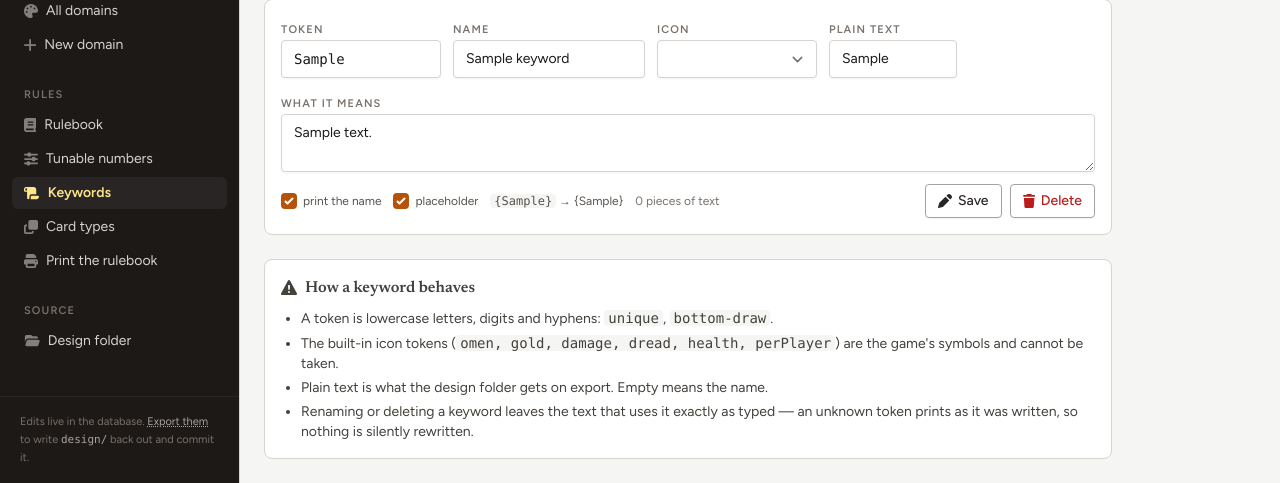
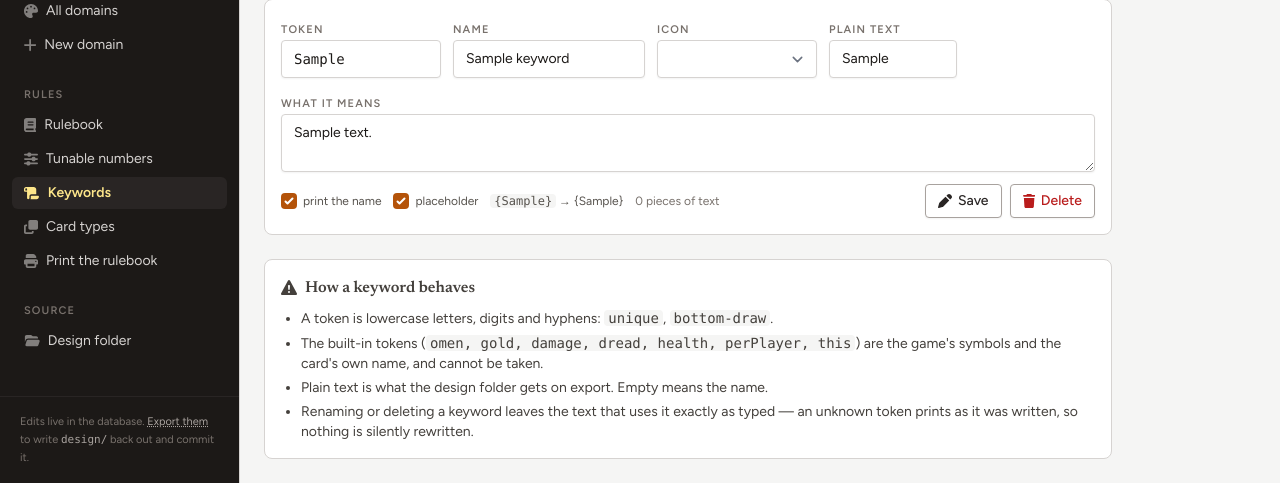
Before and after one commit to amyiludur/card-forging, a Laravel app: page /rules/keywords in a window 1280 px wide. Shown: the part 461-944 px from the top of the page. Run offline with Laravel 12, Linux system fonts and the light colour scheme; tables that the repository leaves empty hold one stand-in row (values such as "Sample post"); style sheets or scripts are compiled from the project's sources; parts of the project's set-up code (start-up, migrations or seed data) failed here and were passed over; some libraries are stand-ins or nearby versions.

Commit message:
Add {this}: card text that prints the card's own name
Typing {this} in any card text box writes that card's name onto the card,
in the print sheet, the preview and the editor's live preview, so renaming
a card renames it in its own text. Both halves of the markup do it; a
keyword can no longer be called "this"; the design folder keeps the token.

Co-Authored-By: Claude Opus 5.5 <noreply@anthropic.com>
Claude-Session: https://claude.ai/code/session_018tfVDRLQAryENND3Samowt

```diff
--- a/app/Http/Controllers/KeywordController.php
+++ b/app/Http/Controllers/KeywordController.php
@@ -56,7 +56,7 @@ class KeywordController extends Controller
             // Every icon is offerable: a keyword can print the game's own
             // symbols or any of the interface ones.
             'icons' => array_keys(Icons::forBrowser()),
-            'reserved' => array_keys(Markup::ICONS),
+            'reserved' => Markup::reservedTokens(),
         ]);
     }
 
@@ -97,7 +97,7 @@ class KeywordController extends Controller
             'token' => [
                 'required', 'string', 'max:40',
                 'regex:'.Keyword::TOKEN_PATTERN,
-                Rule::notIn(array_keys(Markup::ICONS)),
+                Rule::notIn(Markup::reservedTokens()),
                 Rule::unique('keywords', 'token')->ignore($keyword),
             ],
             'name' => ['required', 'string', 'max:60'],
@@ -109,7 +109,7 @@ class KeywordController extends Controller
             'sort' => ['nullable', 'integer', 'min:0'],
         ], [
             'token.regex' => 'A token is lowercase letters, digits and hyphens: unique, bottom-draw.',
-            'token.not_in' => 'That token is one of the game\'s icons already.',
+            'token.not_in' => 'That token is built in already: one of the game\'s icons, or {this} for the card\'s own name.',
         ]);
 
         return [
--- a/app/Models/Keyword.php
+++ b/app/Models/Keyword.php
@@ -35,10 +35,10 @@ class Keyword extends Model
         return $this->plain !== null && $this->plain !== '' ? $this->plain : $this->name;
     }
 
-    /** True when this token is one of the built-in icons, which always win. */
+    /** True when this token is built in: an icon, which always wins, or {this}. */
     public static function isReserved(string $token): bool
     {
-        return array_key_exists($token, Markup::ICONS);
+        return in_array($token, Markup::reservedTokens(), true);
     }
 
     /**
--- a/app/Support/Markup.php
+++ b/app/Support/Markup.php
@@ -16,6 +16,7 @@ use App\Models\RulesConfig;
  *   {config:startingOmen}                     a value from the rules config
  *   {dreadRule}                               the scenario's own Dread rule
  *   {dreadAmount}                             the Dread that scenario starts on
+ *   {this}                                    the name of the card it is on
  *
  * A newline is a line break on the card. Nothing else about the text is
  * formatting: there is no bold, no lists, no markdown.
@@ -29,6 +30,9 @@ use App\Models\RulesConfig;
  * pair for the number the dial starts on — and, like every other number on a
  * printed card, it prints the designer's equation rather than working it out,
  * because a card cannot know how many people are at the table.
+ *
+ * {this} is the card's own name, so text can say "Discard {this}" and keep
+ * saying the right thing when the card is renamed or copied.
  */
 class Markup
 {
@@ -83,6 +87,15 @@ class Markup
     private const PER_PLAYER = '/\{perPlayer\}/';
 
     /**
+     * The name of the card the text is on. Lowercase, so unlike {dreadRule}
+     * it does share the keyword namespace: {@see reservedTokens()} is what
+     * stops a keyword from ever being called "this".
+     */
+    public const THIS = 'this';
+
+    private const THIS_PATTERN = '/\{this\}/';
+
+    /**
      * @param  array  $config  key => value, the tunable numbers
      * @param  array  $keywords  token => the keyword's name, icon and definition
      * @param  string|null  $dreadRule  the Dread effect {dreadRule} writes out
@@ -93,6 +106,7 @@ class Markup
         private array $keywords = [],
         private ?string $dreadRule = null,
         private ?string $dreadAmount = null,
+        private ?string $cardName = null,
     ) {
     }
 
@@ -116,7 +130,30 @@ class Markup
      */
     public function withDread(?string $rule, ?string $amount): self
     {
-        return new self($this->config, $this->keywords, $rule, $amount);
+        return new self($this->config, $this->keywords, $rule, $amount, $this->cardName);
+    }
+
+    /**
+     * The same markup, on one card: {this} writes out that card's name.
+     *
+     * Set per card, like the Dread pair, so a page listing many cards gives
+     * each its own name. Null is text that is on no card — a rules page, a
+     * scenario's Dread effect on its own — where {this} is reported.
+     */
+    public function withName(?string $name): self
+    {
+        return new self($this->config, $this->keywords, $this->dreadRule, $this->dreadAmount, $name);
+    }
+
+    /**
+     * Tokens a keyword may not take: the icons, which always win, and {this},
+     * which always means the card's name.
+     *
+     * @return list<string>
+     */
+    public static function reservedTokens(): array
+    {
+        return [...array_keys(self::ICONS), self::THIS];
     }
 
     /**
@@ -131,6 +168,9 @@ class Markup
         $text = $this->expandDreadRule($text);
         // After the rule, so a Dread effect that quotes the number gets it.
         $text = $this->expandDreadAmount($text);
+        // After both, so a Dread effect saying {this} names each card it is
+        // quoted on.
+        $text = $this->expandName($text);
 
         if ($autoIcons) {
             $text = $this->autoIconise($text);
@@ -156,6 +196,14 @@ class Markup
         $escaped = preg_replace(
             self::DREAD_AMOUNT,
             '<span class="markup-missing">?dreadAmount</span>',
+            $escaped
+        );
+
+        // And for the name: text that is on no card, or a card with no name
+        // yet. Before the token pass, so it never reads as an unknown token.
+        $escaped = preg_replace(
+            self::THIS_PATTERN,
+            '<span class="markup-missing">?this</span>',
             $escaped
         );
 
@@ -250,11 +298,12 @@ class Markup
     /** Render markup to plain text, for exports and diffs. */
     public function toPlain(string $text): string
     {
-        // As in toHtml(), except that an unfilled {dreadRule} or {dreadAmount}
-        // stays as typed: there is no red span in a design-folder diff, and the
+        // As in toHtml(), except that an unfilled {dreadRule}, {dreadAmount} or
+        // {this} stays as typed: there is no red span in a design-folder diff, and the
         // designer's own words survive the way an unknown token does.
         $text = $this->expandDreadRule($text);
         $text = $this->expandDreadAmount($text);
+        $text = $this->expandName($text);
 
         $text = preg_replace_callback(
             self::PER_PLAYER,
@@ -331,6 +380,21 @@ class Markup
             : preg_replace_callback(self::DREAD_AMOUNT, fn (): string => $amount, $text);
     }
 
+    /**
+     * Write the card's name into the text.
+     *
+     * The same substitution the Dread pair gets: the name becomes part of the
+     * text, is escaped with it, and is never rescanned for {this}.
+     */
+    private function expandName(string $text): string
+    {
+        $name = trim((string) $this->cardName);
+
+        return $name === ''
+            ? $text
+            : preg_replace_callback(self::THIS_PATTERN, fn (): string => $name, $text);
+    }
+
     private function autoIconise(string $text): string
     {
         return preg_replace_callback(
--- a/resources/js/Components/BeatRow.vue
+++ b/resources/js/Components/BeatRow.vue
@@ -105,9 +105,9 @@ const destroy = () => {
                 <textarea v-model="form.flavour" rows="2" class="field" />
             </div>
 
-            <MarkupField v-model="form.on_reach" label="On reach" :rows="2" :dread-rule="dreadRule" :dread-amount="dreadAmount" />
-            <MarkupField v-model="form.advance" label="Advance trigger" :rows="2" :dread-rule="dreadRule" :dread-amount="dreadAmount" />
-            <MarkupField v-model="form.on_advance" label="On advance" :rows="2" :dread-rule="dreadRule" :dread-amount="dreadAmount" />
+            <MarkupField v-model="form.on_reach" label="On reach" :rows="2" :dread-rule="dreadRule" :dread-amount="dreadAmount" :card-name="form.name ?? ''" />
+            <MarkupField v-model="form.advance" label="Advance trigger" :rows="2" :dread-rule="dreadRule" :dread-amount="dreadAmount" :card-name="form.name ?? ''" />
+            <MarkupField v-model="form.on_advance" label="On advance" :rows="2" :dread-rule="dreadRule" :dread-amount="dreadAmount" :card-name="form.name ?? ''" />
 
             <div class="flex items-center gap-3">
                 <button type="submit" class="btn-primary" :disabled="form.processing">Save beat</button>
--- a/resources/js/Components/BoardCardRow.vue
+++ b/resources/js/Components/BoardCardRow.vue
@@ -107,7 +107,7 @@ const destroy = () => {
                 </div>
             </div>
 
-            <MarkupField v-model="form.text" label="Text" :rows="2" :dread-rule="dreadRule" :dread-amount="dreadAmount" />
+            <MarkupField v-model="form.text" label="Text" :rows="2" :dread-rule="dreadRule" :dread-amount="dreadAmount" :card-name="form.name ?? ''" />
             <TraitInput v-model="form.traits" :suggestions="suggestions" />
 
             <label class="flex items-center gap-2 text-sm text-stone-700">
--- a/resources/js/Components/CardPreview.vue
+++ b/resources/js/Components/CardPreview.vue
@@ -29,6 +29,8 @@ const markupOptions = computed(() => ({
     // card has neither.
     dreadRule: props.card.dread_rule ?? null,
     dreadAmount: props.card.dread_amount ?? null,
+    // {this} is the card's own name, as the head prints it.
+    cardName: props.card.name ?? null,
     autoIcons: props.autoIcons,
 }));
 
--- a/resources/js/Components/MarkupField.vue
+++ b/resources/js/Components/MarkupField.vue
@@ -18,6 +18,10 @@ const props = defineProps({
     // so an equation shows here the way it prints. Null on the same cards the
     // rule is null on, and for the same reason.
     dreadAmount: { type: String, default: null },
+    // The name of the card this field is on, for {this}. Null means the text
+    // is on no card — a scenario's rules, say — so the token is not offered.
+    // An empty string is a card not named yet: offered, and reported as ?this.
+    cardName: { type: String, default: null },
 });
 
 const emit = defineEmits(['update:modelValue']);
@@ -39,6 +43,7 @@ const preview = computed(() =>
         keywords: keywords.value,
         dreadRule: props.dreadRule,
         dreadAmount: props.dreadAmount,
+        cardName: props.cardName,
         autoIcons: true,
     })
 );
@@ -98,6 +103,17 @@ const insert = (token) => {
                     <Icon v-if="keyword.icon" :name="keyword.icon" class="mr-0.5" /> {{ keyword.name }}
                 </button>
             </template>
+            <template v-if="cardName !== null">
+                <span class="w-full pt-1 text-[11px] text-stone-500">This card — written as its name, so renaming the card renames it here:</span>
+                <button
+                    type="button"
+                    class="rounded border border-stone-300 bg-white px-1.5 py-0.5 text-xs hover:border-stone-500"
+                    :title="cardName || 'This card has no name yet.'"
+                    @click="insert('{this}')"
+                >
+                    this
+                </button>
+            </template>
             <template v-if="dreadRule !== null || dreadAmount !== null">
                 <span class="w-full pt-1 text-[11px] text-stone-500">This scenario — written onto the card, so editing the scenario edits the card:</span>
                 <button
--- a/resources/js/Pages/Cards/Form.vue
+++ b/resources/js/Pages/Cards/Form.vue
@@ -259,6 +259,7 @@ const zoomed = ref(false);
                         :rows="3"
                         :dread-rule="dreadRule"
                         :dread-amount="dreadAmount"
+                        :card-name="form.name ?? ''"
                         :error="form.errors[`faces.${index}.text`]"
                     />
                 </div>
--- a/resources/js/Pages/Characters/Form.vue
+++ b/resources/js/Pages/Characters/Form.vue
@@ -165,6 +165,7 @@ const submit = () => {
                 v-model="form.ability_text"
                 label="Ability"
                 :rows="3"
+                :card-name="form.name ?? ''"
                 hint="The identity ability, once per round unless the text says otherwise."
                 :error="form.errors.ability_text"
             />
--- a/resources/js/Pages/PlayerCards/Form.vue
+++ b/resources/js/Pages/PlayerCards/Form.vue
@@ -205,6 +205,7 @@ const submit = () => {
                 v-model="form.text"
                 label="Effect"
                 :rows="4"
+                :card-name="form.name ?? ''"
                 hint="Type {gold}, {omen}, a keyword such as {unique} or {config:key} — they render the same here as on the printed card."
                 :error="form.errors.text"
             />
--- a/resources/js/Pages/Rules/Keywords.vue
+++ b/resources/js/Pages/Rules/Keywords.vue
@@ -192,7 +192,7 @@ const remove = (row) => {
             </h2>
             <ul class="list-disc space-y-1 pl-5">
                 <li>A token is lowercase letters, digits and hyphens: <code class="rounded bg-stone-100 px-1 font-mono">unique</code>, <code class="rounded bg-stone-100 px-1 font-mono">bottom-draw</code>.</li>
-                <li>The built-in icon tokens (<code class="rounded bg-stone-100 px-1 font-mono">{{ reserved.join(', ') }}</code>) are the game's symbols and cannot be taken.</li>
+                <li>The built-in tokens (<code class="rounded bg-stone-100 px-1 font-mono">{{ reserved.join(', ') }}</code>) are the game's symbols and the card's own name, and cannot be taken.</li>
                 <li>Plain text is what the design folder gets on export. Empty means the name.</li>
                 <li>Renaming or deleting a keyword leaves the text that uses it exactly as typed — an unknown token prints as it was written, so nothing is silently rewritten.</li>
             </ul>
--- a/resources/js/Pages/Scenarios/Form.vue
+++ b/resources/js/Pages/Scenarios/Form.vue
@@ -98,6 +98,7 @@ const submit = () => {
             :rows="6"
             :dread-rule="form.dread_effect"
             :dread-amount="dreadAmount"
+            :card-name="form.name ?? ''"
             hint="One step per line. They print numbered on a setup card of their own, and a scenario with nothing written here prints no setup card at all."
         />
 
--- a/resources/js/markup.js
+++ b/resources/js/markup.js
@@ -1,4 +1,4 @@
-// The browser half of App\Support\Markup. Same four token forms and the same
+// The browser half of App\Support\Markup. Same token forms and the same
 // line breaks, so what the editor shows while typing matches what the print
 // sheet renders.
 //
@@ -59,6 +59,13 @@ const DREAD_AMOUNT = /\{dreadAmount\}/g;
 const PER_PLAYER = /\{perPlayer\}/g;
 
 /**
+ * The name of the card the text is on. Lowercase, so it shares the keyword
+ * namespace; the keywords editor refuses a keyword called "this", which is what
+ * keeps it from colliding. Matches Markup::THIS_PATTERN.
+ */
+const THIS = /\{this\}/g;
+
+/**
  * Write the scenario's Dread rule into the text, matching
  * Markup::expandDreadRule(). Substituted, not rendered and spliced in, and the
  * replacement is never rescanned: a rule that itself says {dreadRule} is
@@ -80,6 +87,16 @@ const expandDreadAmount = (text, amount) => {
     const written = String(amount ?? '').trim();
 
     return written === '' ? text : text.replace(DREAD_AMOUNT, () => written);
+};
+
+/**
+ * Write the card's name into the text, matching Markup::expandName(). The same
+ * substitution the Dread pair gets, and never rescanned for {this}.
+ */
+const expandName = (text, name) => {
+    const written = String(name ?? '').trim();
+
+    return written === '' ? text : text.replace(THIS, () => written);
 };
 
 /**
@@ -105,12 +122,13 @@ const keywordHtml = (token, keyword, paths) => {
     return `<span class="${classes}" title="${escapeHtml(title)}">${body}</span>`;
 };
 
-export function renderMarkup(text, { icons = {}, paths = {}, config = {}, keywords = {}, dreadRule = null, dreadAmount = null, autoIcons = false } = {}) {
+export function renderMarkup(text, { icons = {}, paths = {}, config = {}, keywords = {}, dreadRule = null, dreadAmount = null, cardName = null, autoIcons = false } = {}) {
     // Mirrors Markup::toHtml(). The Dread rule goes in as the designer wrote it,
     // before anything else runs, so its own icons, keywords and numbers render
     // here exactly as they do on the scenario page. The number follows it, so a
-    // Dread effect that quotes the number gets it.
-    const written = expandDreadAmount(expandDreadRule(String(text ?? ''), dreadRule), dreadAmount);
+    // Dread effect that quotes the number gets it. The card's name goes in after
+    // both, so a Dread effect saying {this} names each card it is quoted on.
+    const written = expandName(expandDreadAmount(expandDreadRule(String(text ?? ''), dreadRule), dreadAmount), cardName);
 
     // A typed line break is a line break on the card, applied to the escaped
     // text before any token becomes real HTML.
@@ -123,6 +141,10 @@ export function renderMarkup(text, { icons = {}, paths = {}, config = {}, keywor
 
     // Same for the number: a module card has no scenario to read one off.
     out = out.replace(DREAD_AMOUNT, '<span class="markup-missing">?dreadAmount</span>');
+
+    // And for the name: text that is on no card, or a card with no name yet.
+    // Before the token pass, so it never reads as an unknown token.
+    out = out.replace(THIS, '<span class="markup-missing">?this</span>');
 
     // The sixth icon, drawn here rather than in the token pass below because
     // its name is camelCase and that pass is lowercase only.
```
Also changed, not shown: CLAUDE.md (+7 -0 lines), app/Support/CardPresenter.php (+8 -7 lines), tests/Feature/KeywordTest.php (+9 -0 lines), tests/Feature/ThisTokenTest.php (added, +70 -0 lines), tests/Unit/MarkupTest.php (+47 -0 lines).
